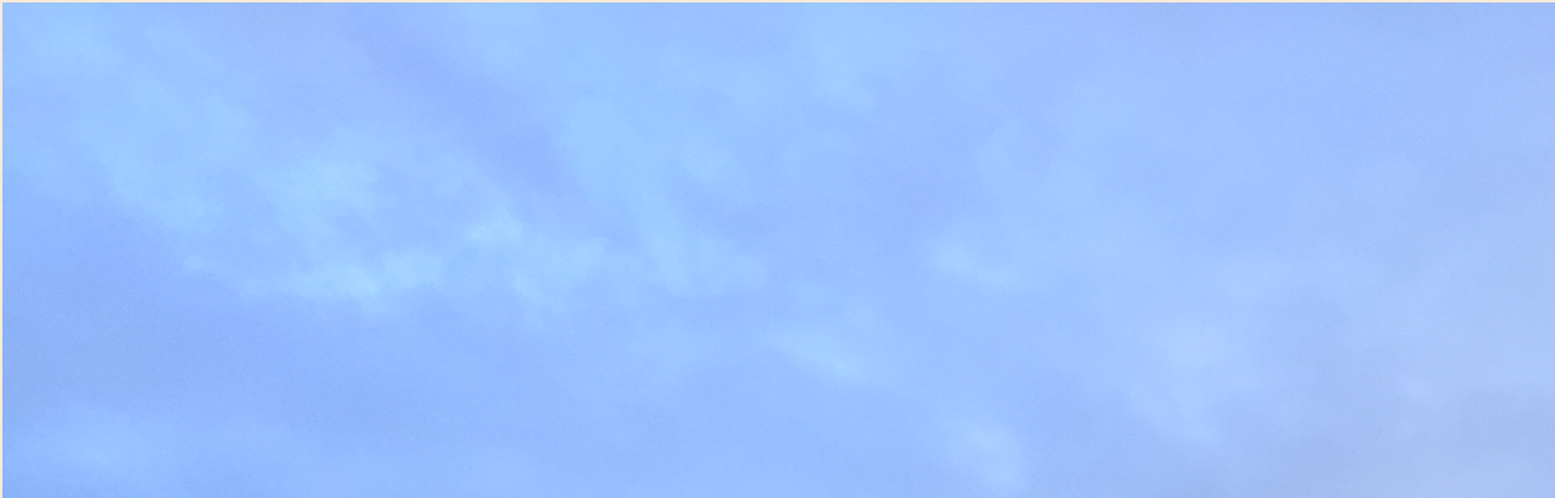
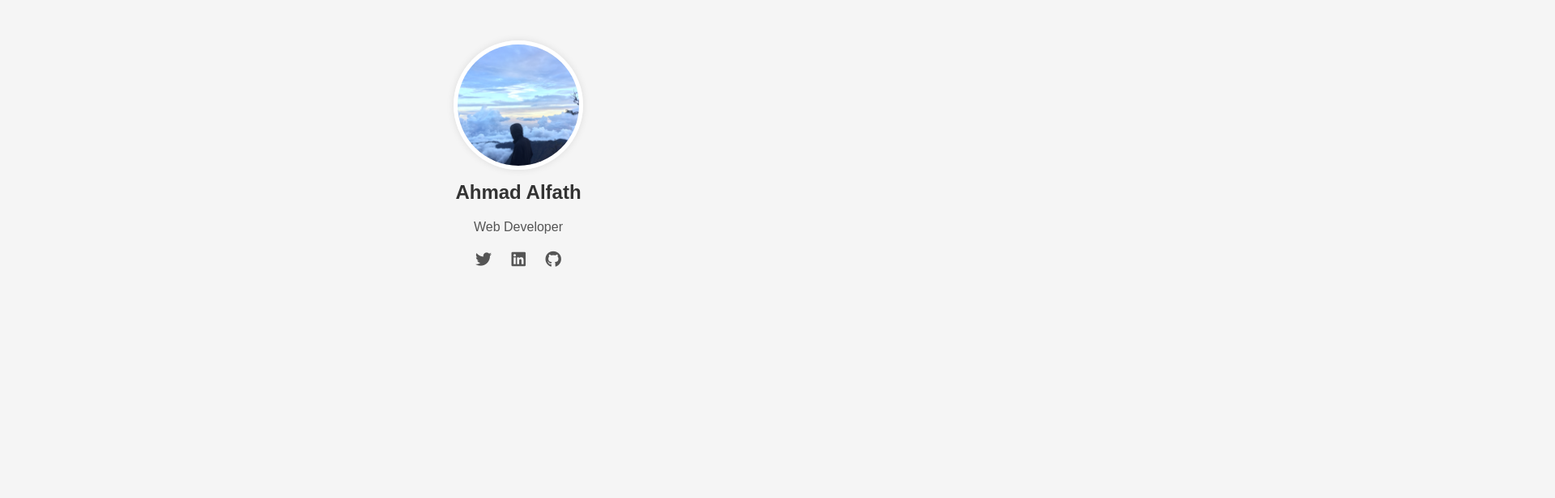
Before and after one commit to ahmadalfath/Laporan-5-alfath, a plain HTML site: page index.html in a window 1280 px wide. Shown: the top 616 px of the page at 81% size, 1920 px wide, since content can reach past the window. Drawn offline with Linux system fonts and the light colour scheme; a small style sheet from the web is missing.

Commit message:
tampilan profil akun

```diff
--- a/index.html
+++ b/index.html
@@ -1,12 +1,19 @@
 <!DOCTYPE html>
-<html>
-    <head>
-        <link rel="stylesheet" href="style.css">
+<html lang="en">
+<head>
+    <link rel="stylesheet" href="style.css">
+    <link rel="stylesheet" href="https://cdnjs.cloudflare.com/ajax/libs/font-awesome/5.15.4/css/all.min.css" integrity="sha512-o32P/VCa8X8deWLO/MQ8Z9flKJpFu9i+oK40lFt7u1Tt/9EYsvvDnD7pM3H91Q6vWiwkdsAFCzGCP6L3ZJ9jg==" crossorigin="anonymous" referrerpolicy="no-referrer" />
 </head>
 <body>
-<div id="profile-container">
-<img id="profile-image" src="gambar.JPG" alt="profile image" />
-<h2 id="profile-name">ahmad alfath</h2>
-</div>
+    <div id="profile-container">
+        <img id="profile-image" src="gambar.JPG" alt="profile image" />
+        <h2 id="profile-name">Ahmad Alfath</h2>
+        <p id="profile-description">Web Developer</p>
+        <div id="social-icons">
+            <a href="#" class="social-icon"><i class="fab fa-twitter"></i></a>
+            <a href="#" class="social-icon"><i class="fab fa-linkedin"></i></a>
+            <a href="#" class="social-icon"><i class="fab fa-github"></i></a>
+        </div>
+    </div>
 </body>
 </html>
--- a/style.css
+++ b/style.css
@@ -1,16 +1,46 @@
 body {
-    width: 10%;
-    margin: 3px;
-    background-color: antiquewhite;
-    }
-    #profile-container{
-    }
-    max-width: 3px;
-    background-color: white; border: 1px solid gray; border-radius: 6px;
-    #profile-image{
-    width: 80%;
-    height: auto;
-    }
-    #profile-name{
+    font-family: 'Arial', sans-serif;
+    margin: 0;
+    padding: 0;
+    background-color: #f5f5f5;
+}
+
+#profile-container {
     text-align: center;
-    }
+    margin-top: 50px;
+}
+
+#profile-image {
+    border-radius: 50%;
+    width: 150px;
+    height: 150px;
+    object-fit: cover;
+    border: 5px solid #fff;
+    box-shadow: 0 0 10px rgba(0, 0, 0, 0.1);
+}
+
+#profile-name {
+    color: #333;
+    margin-top: 10px;
+}
+
+#profile-description {
+    color: #555;
+}
+
+#social-icons {
+    margin-top: 20px;
+}
+
+.social-icon {
+    display: inline-block;
+    margin: 0 10px;
+    font-size: 20px;
+    color: #555;
+    text-decoration: none;
+    transition: color 0.3s ease-in-out;
+}
+
+.social-icon:hover {
+    color: #3498db;
+}
```
